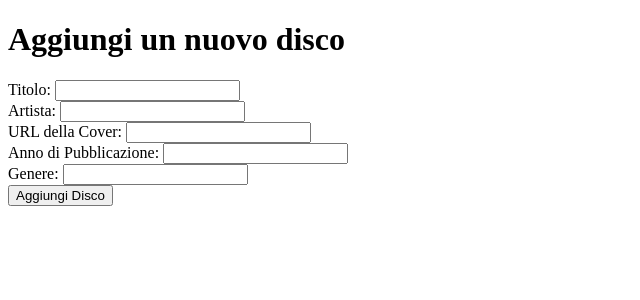
After one commit to Murky-5/php-dischi-json, a PHP site: page /form.php in a window 1280 px wide. The commit adds this page. Shown: the top 300 px of the page, without its empty margins (0-640 px from the left). Run offline with PHP 8.4, Linux system fonts and the light colour scheme.

Commit message:
form_page_add_album_nostyle

```diff
--- /dev/null
+++ b/form.php
@@ -0,0 +1,71 @@
+<?php
+$titolo = isset($_POST["titolo"]) ? (!$_POST["titolo"] == "" ? $_POST["titolo"] : false) : "empty";
+$artista = isset($_POST["artista"]) ? (!$_POST["artista"] == "" ? $_POST["artista"] : false) : "empty";
+$cover = isset($_POST["url_cover"]) ? (!$_POST["url_cover"] == "" ? $_POST["url_cover"] : false) : "empty";
+$pubblicazione = isset($_POST["anno_pubblicazione"]) ? (!$_POST["anno_pubblicazione"] == "" ? $_POST["anno_pubblicazione"] : false) : "empty";
+$genere = isset($_POST["genere"]) ? (!$_POST["genere"] == "" ? $_POST["genere"] : false) : "empty";
+
+if ($titolo == false && $artista == false && $cover == false && $pubblicazione == false && $genere == false) {
+session_start();
+$_SESSION["disco"] = [
+    "titolo" => $titolo,
+    "artista" => $artista,
+    "url_cover" => $cover,
+    "anno_pubblicazione" => $pubblicazione,
+    "genere" => $genere
+];
+
+echo "<div>";
+echo "nella richiesta ci sono dati del disco errati </br>" . $_SESSION["disco"]["titolo"] . "</br>" . $_SESSION["disco"]["artista"] . "</br>" . $_SESSION["disco"]["url_cover"] . "</br>" . $_SESSION["disco"]["anno_pubblicazione"] . "</br>" . $_SESSION["disco"]["genere"];
+echo "</div>";
+session_unset();
+session_destroy();
+}
+elseif ($titolo == "empty" && $artista == "empty" && $cover == "empty" && $pubblicazione == "empty" && $genere == "empty") {
+
+
+}
+else { $file = file_get_contents("DISCHI.JSON");
+    $dischi = json_decode($file, true);
+    $dischi[] = [
+        "titolo" => $titolo,
+        "artista" => $artista,
+        "url_cover" => $cover,
+        "anno_pubblicazione" => $pubblicazione,
+        "genere" => $genere
+    ];
+
+
+$json_string = json_encode($dischi);
+file_put_contents("DISCHI.JSON", $json_string);
+};
+?>
+<!DOCTYPE html>
+<html lang="en">
+<head>
+    <meta charset="UTF-8">
+    <meta name="viewport" content="width=device-width, initial-scale=1.0">
+    <title>Aggiungi nuovo disco</title>
+</head>
+<body>
+    <h1>Aggiungi un nuovo disco</h1>
+    <form action="" method="post">
+        <label for="titolo">Titolo:</label>
+        <input type="text" id="titolo" name="titolo" required>
+        <br>
+        <label for="artista">Artista:</label>
+        <input type="text" id="artista" name="artista" required>
+        <br>
+        <label for="url_cover">URL della Cover:</label>
+        <input type="url" id="url_cover" name="url_cover" required>
+        <br>
+        <label for="anno_pubblicazione">Anno di Pubblicazione:</label>
+        <input type="number" id="anno_pubblicazione" name="anno_pubblicazione" required>
+        <br>
+        <label for="genere">Genere:</label>
+        <input type="text" id="genere" name="genere" required>
+        <br>
+        <button type="submit">Aggiungi Disco</button>
+    </form>
+</body>
+</html>
--- a/index.php
+++ b/index.php
@@ -15,9 +15,12 @@ echo "</pre>";
 </head>
 <body>
     <div class="header">
-
+        <a href="form.php" target="form.php" rel="form">
+            aggiungi un tuo disco 🧡
+        </a>
     </div>
     <main>
+        <h1>Lista dischi</h1>
         <?php
         foreach ($dischi as $key => $value) {
             $titolo = $value["titolo"];
```
Also changed, not shown: DISCHI.JSON (+7 -0 lines).
